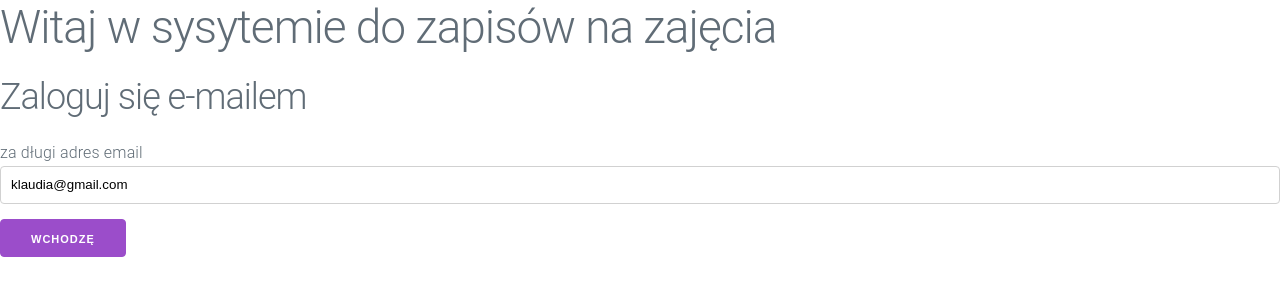
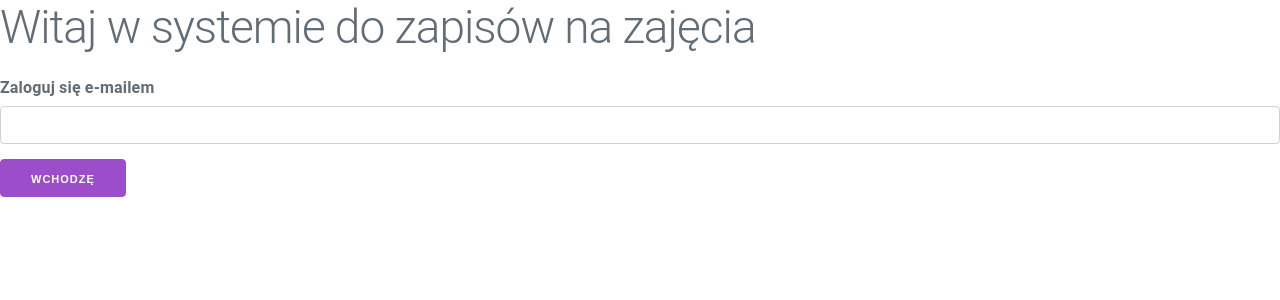
Before and after one commit to klaudia0212/react-lab, a React (Create React App) app: page / in a window 1280 px wide. Shown: the top 300 px of the page. Built offline with nearby package versions, Linux system fonts and the light colour scheme.

Commit message:
dekompozycja

```diff
--- a/src/App.js
+++ b/src/App.js
@@ -1,43 +1,36 @@
-import logo from './logo.svg';
-import './App.css';
-import {useState} from "react";
+import "./App.css";
+import { useState } from "react";
 import "milligram";
+import LoginForm from "./LoginForm";
+import LoggedInForm from "./LoggedInForm";
 
 function App() {
-  const [email, setEmail] = useState('klaudia@gmail.com');
-  const [logged, setLogged] = useState(false);
+  const [email, setEmail] = useState("");
+  const [logged, setLogin] = useState(false);
 
-    function handleChange(event) {
-        setEmail(event.target.value);
+  function login(emailFromForm) {
+    setEmail(emailFromForm);
+    setLogin(true);
   }
 
-    let message;
-    if(email.length < 5){
-      message = <div>za krótki adres!</div>;
-    } else if (email.length < 15){
-      message = <div>dobry adres email</div>;
-    } else {
-      message = <div>za długi adres email</div>;
+  function logout() {
+  setEmail("");
+  setLogin(false);
   }
 
-if (logged){
-  return(
+  if (logged) {
+    return (
       <div>
-        <h1>Witaj w sysytemie do zapisów na zajęcia</h1>
-        <h2>Witaj {email}!</h2>
-        <button type="button" onClick={() => setLogged(false)}>Wyloguj</button>
+        <h1>Witaj w systemie do zapisów na zajęcia</h1>
+        <LoggedInForm email={email} onLogout={logout} />
       </div>
     );
   }
+
   return (
     <div>
-      <h1>Witaj w sysytemie do zapisów na zajęcia</h1>
-      <h2>Zaloguj się e-mailem</h2>
-      {message}
-      <input type="text" value={email} onChange={handleChange} />
-      <button type="button" onClick={() => setLogged(true)}>
-        Wchodzę
-      </button>
+      <h1>Witaj w systemie do zapisów na zajęcia</h1>
+      <LoginForm onLogin={login} />
     </div>
   );
 }
--- /dev/null
+++ b/src/LoggedInForm.js
@@ -0,0 +1,14 @@
+
+import { useState } from "react";
+
+export default function LoggedInForm(props) {
+
+  return (
+      <div>
+        <h2>Witaj {props.email}!</h2>
+        <button type="button" onClick={ props.onLogout}>
+          Wyloguj
+        </button>
+      </div>
+    );
+}
--- /dev/null
+++ b/src/LoginForm.js
@@ -0,0 +1,20 @@
+import { useState } from "react";
+
+export default function LoginForm(props) {
+  const [email, setEmail] = useState("");
+
+  return (
+    <div>
+      <label>Zaloguj się e-mailem</label>
+      <input
+        type="text"
+        value={email}
+        onChange={(e) => setEmail(e.target.value)}
+      />
+
+      <button type="button" onClick={() => props.onLogin(email)}>
+        Wchodzę
+      </button>
+    </div>
+  );
+}
```
Lines whose indentation alone changed are shown as unchanged.
